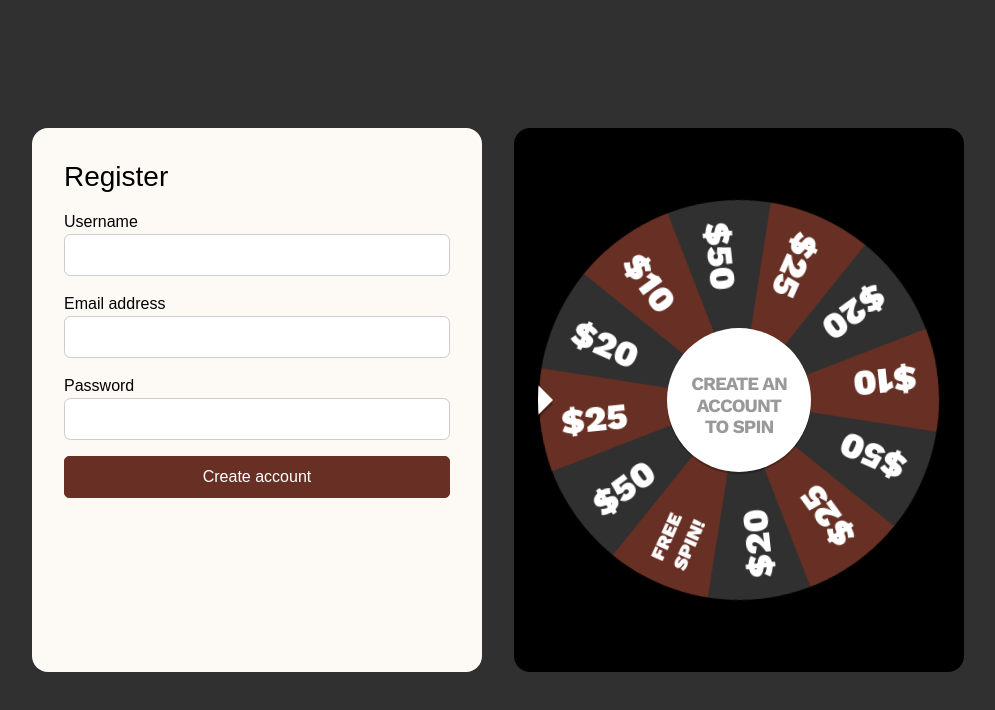
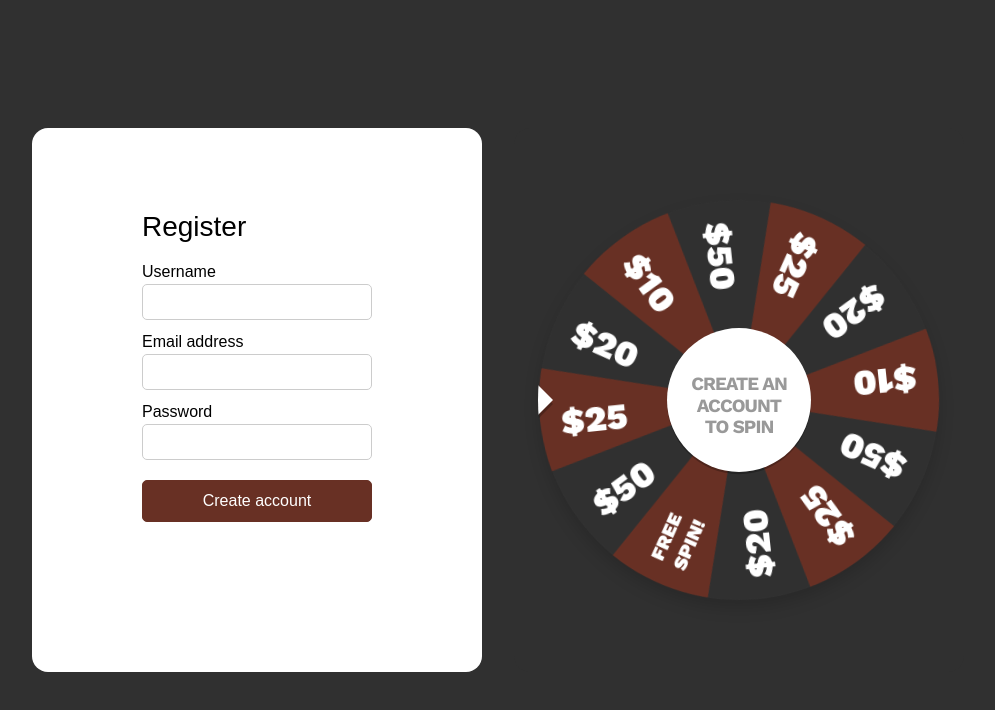
Before and after one commit to IsaacC-245/SafeBet-Finance, a React (Create React App) app: page /register in a window 1280 px wide. Shown: the top 710 px of the page, without its empty margins (142-1137 px from the left). Built offline with nearby package versions, Linux system fonts and the light colour scheme; the HTML template or start-up script is replaced by a standard one.

Commit message:
added spinner component

```diff
--- a/public/data.json
+++ b/public/data.json
@@ -5,7 +5,18 @@
     "history": [
       {
         "name": "income",
-        "value": 2000
+        "value": 2000,
+        "date": "10/23/1968"
+      },
+      {
+        "name": "transaction",
+        "value": 3000,
+        "date": "06/03/1974"
+      },
+      {
+        "name": "transaction",
+        "value": -69,
+        "date": "02/02/2002"
       }
     ]
   }
--- a/src/DataProvider.jsx
+++ b/src/DataProvider.jsx
@@ -36,9 +36,14 @@ const DataProvider = ({ children }) => {
     }
 
     const register = (newPerson) => {
-        setData([...data, newPerson]);
-        localStorage.setitem(data)
-        setUser(newPerson)
+        let userData = {
+            username: newPerson,
+            balance: 0,
+            history: []
+        }
+        let newData = [...data, userData]
+        localStorage.setItem("data", JSON.stringify(newData))
+        setUser(JSON.stringify(userData))
     };
 
     const updateBalance = (transactionName, value, currUser) => {
--- a/src/components/login/Login.jsx
+++ b/src/components/login/Login.jsx
@@ -11,7 +11,7 @@ const Login = () => {
     const [username, setUsername] = useState('')
 
     if (user) {
-        return <Navigate to='/test'/>
+        return <Navigate to='/dashboard'/>
     } else {
         return (
             <div className="text-center">
--- a/src/components/login/Register.js
+++ b/src/components/login/Register.js
@@ -1,34 +1,51 @@
 import 'bootstrap/dist/css/bootstrap.min.css';
 import './register.css'
 import InfiniteSpinner from "../spinner/infiniteSpinner";
+import {useContext, useState} from "react"
+import { DataContext } from "../../DataProvider"
+import {Navigate} from "react-router-dom";
 
 const Register = () => {
+
+    const { user, register } = useContext(DataContext)
+
+    const [username, setUsername] = useState('')
+
+    if (user) {
+        return <Navigate to='/dashboard'/>
+    } else {
         return (
             <>
                 <div>
                     <div className="dashboard-container">
                         {/* Left Box - Log In */}
                         <div className="login-box">
+                            <form className="form-signin" onSubmit={(e) => register(username, e)}>
                                 <h1 className="h3 mb-3 font-weight-normal">Register</h1>
                                 <label htmlFor="inputUsername" className="sr-only">Username</label>
-                        <input type="username" id="inputUsername" className="form-control" placeholder="" required=""
-                               autoFocus=""/>
+                                <input type="username" id="inputUsername" className="form-control" placeholder=""
+                                       autoFocus="" required={true}
+                                       onChange={e => setUsername(e.target.value)}/>
                                 <label htmlFor="inputEmail" className="sr-only">Email address</label>
-                        <input type="email" id="inputEmail" className="form-control" placeholder="" required=""
-                               autoFocus=""/>
+                                <input type="email" id="inputEmail" className="form-control" placeholder=""
+                                       autoFocus="" required={true}/>
                                 <label htmlFor="inputPassword" className="sr-only">Password</label>
-                        <input type="password" id="inputPassword" className="form-control" placeholder="" required=""/>
-                        <button className="btn btn-lg btn-primary btn-block" type="submit">Create account</button>
+                                <input type="password" id="inputPassword" className="form-control" placeholder=""
+                                       required={true}/>
+                                <button className="btn btn-lg btn-primary btn-block" type="submit">Create account
+                                </button>
+                            </form>
                         </div>
 
                         {/* Right Box - Gambling Earnings */}
                         <div className="gambling-box">
-                        <InfiniteSpinner />
+                            <InfiniteSpinner/>
                         </div>
                     </div>
                 </div>
             </>
         );
+    }
 };
 
 export default Register;
--- a/src/components/login/register.css
+++ b/src/components/login/register.css
@@ -79,7 +79,7 @@ body {
 }
 
 .login-box, .gambling-box {
-    background-color: #fdfaf6;
+    background-color: #ffffff;
     color: #000;
     border-radius: 1rem;
     padding: 2rem;
@@ -107,7 +107,7 @@ body {
 
 .gambling-box {
     text-align: center;
-    background-color: #000;
+    background-color: #303030;
     color: #fff;
 }
 
```
Lines whose indentation alone changed are shown as unchanged.
